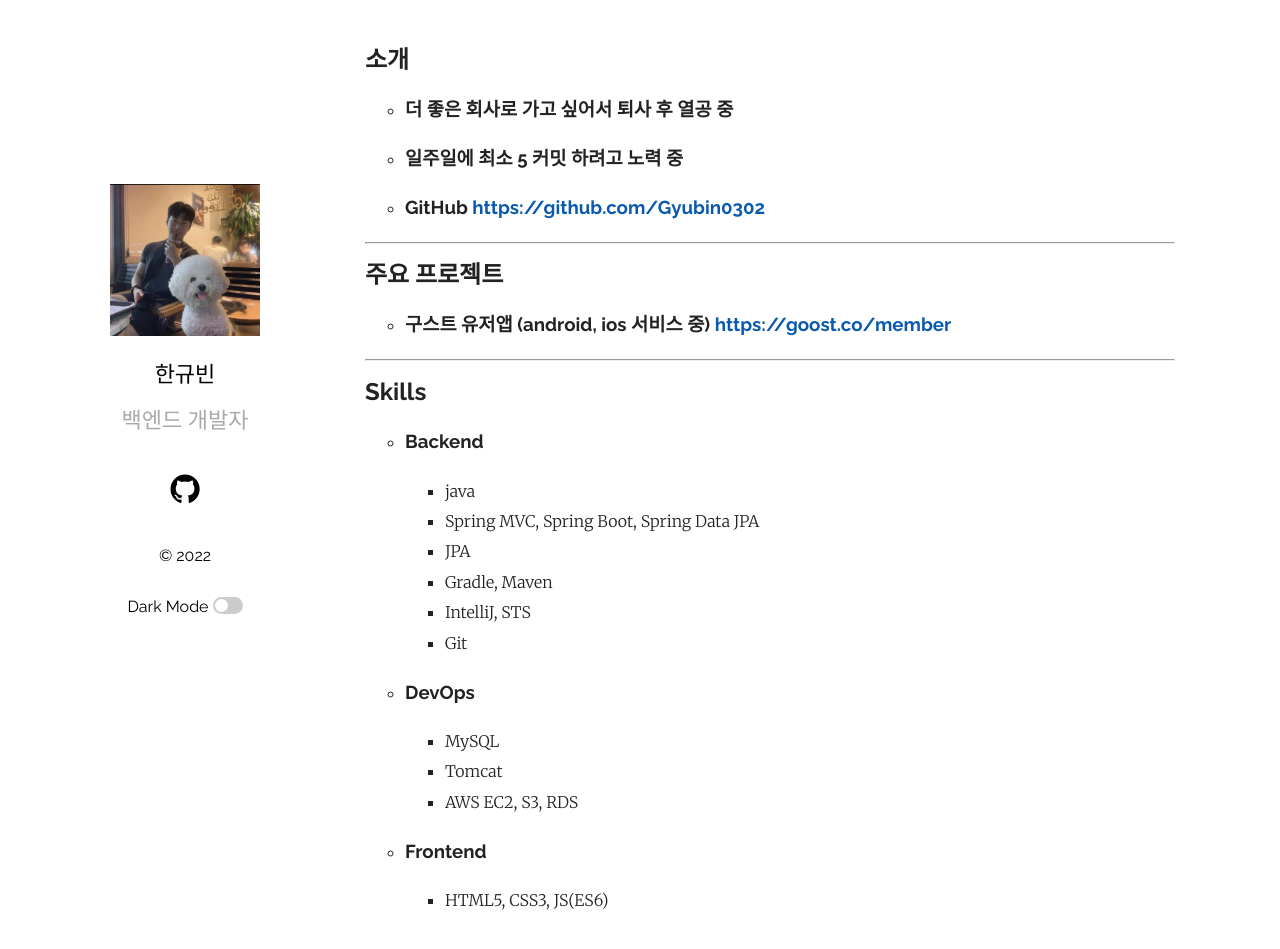
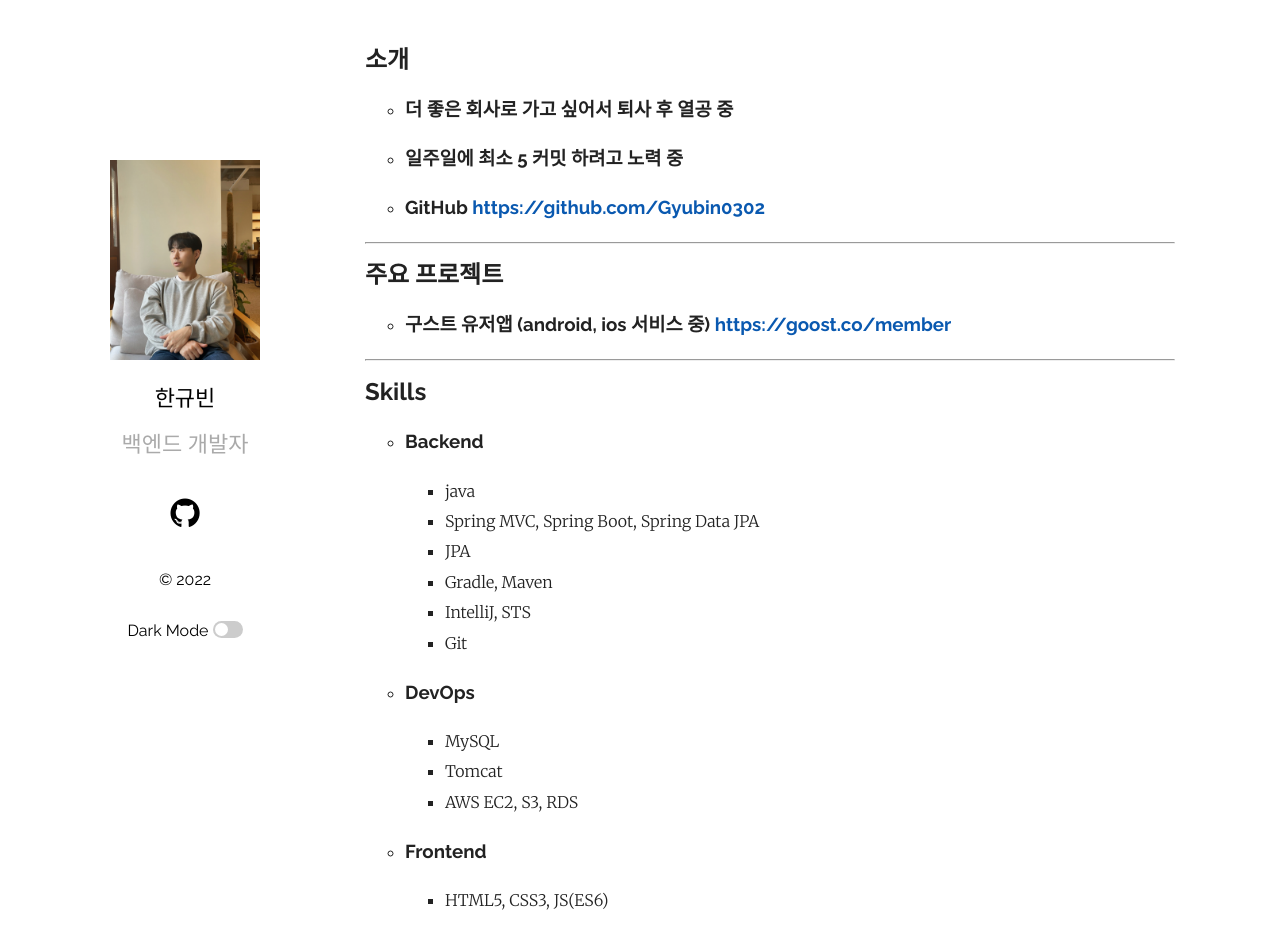
Before and after one commit to Gyubin0302/Gyubin0302.github.io, a Jekyll site: the page built from index.md, in a window 1280 px wide and 960 px high. Shown: the top 949 px of the window. Built offline with Jekyll 4.4.1, drawn with Linux system fonts in a browser that asks for light colours.

Commit message:
profile update

```diff
--- a/_config.yml
+++ b/_config.yml
@@ -19,7 +19,7 @@ plainwhite:
   sitemap: true # set to true to generate sitemap.xml content
   search: true # set to true to enable searchbar
   dark_mode: true # set to true to add dark mode toggle
-  portfolio_image: "assets/KakaoTalk_Photo_2022-05-07-20-43-59-1.jpeg" # the path from the base directory of the site to the image to display (no / at the start)
+  portfolio_image: "assets/KakaoTalk_Photo_2022-05-15-11-57-42.jpeg" # the path from the base directory of the site to the image to display (no / at the start)
   html_lang: "en" # set the lang attribute of the <html> tag for the pages. See here for a list of codes: https://www.w3schools.com/tags/ref_country_codes.asp
   condensed_mobile:
     - home
```
Also changed, not shown: assets/KakaoTalk_Photo_2022-05-15-11-57-42.jpeg (added).
